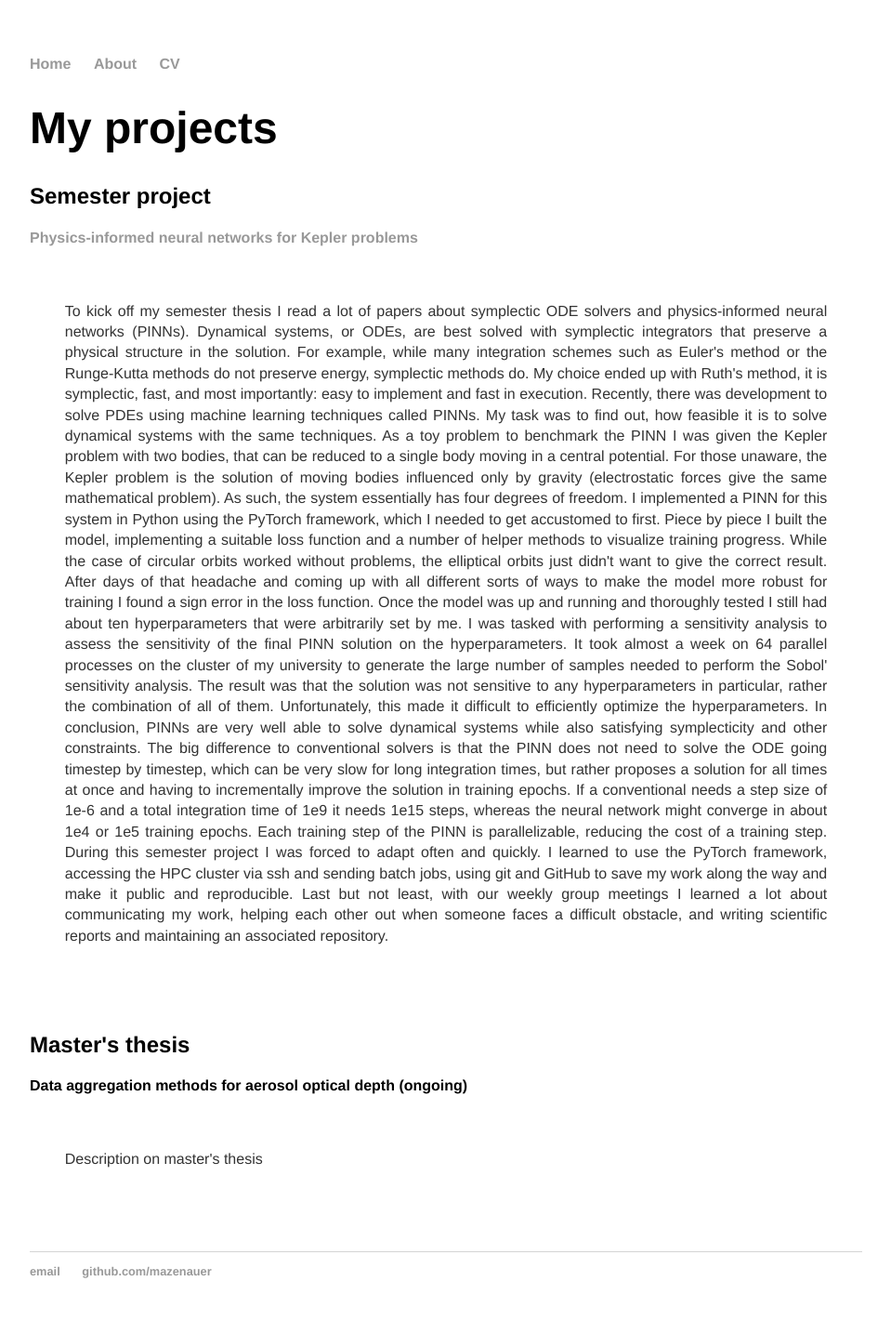
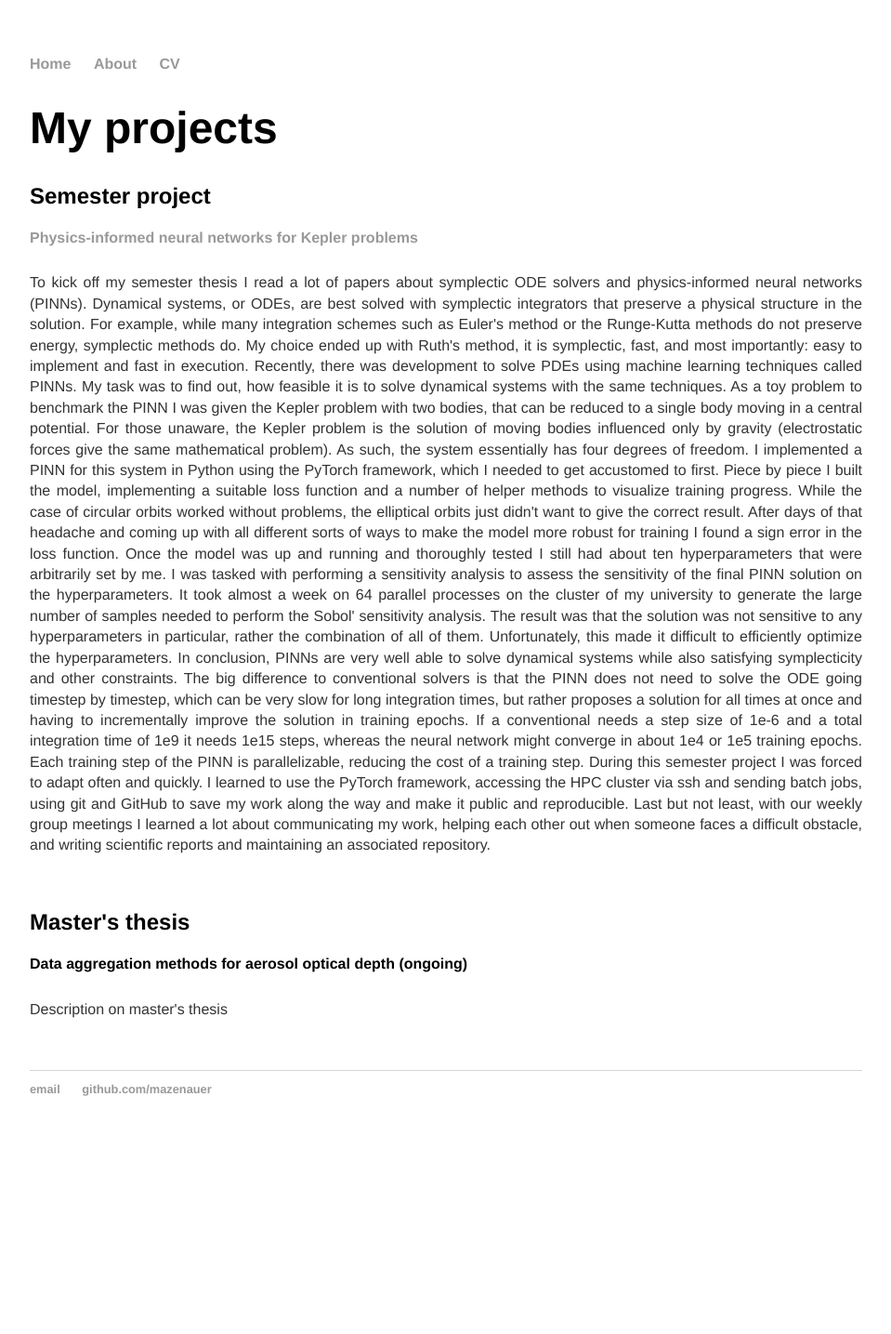
Before and after one commit to mazenauer/mazenauer.github.io, a Jekyll site: the page built from about/projects.html, in a window 1280 px wide. Shown: the whole page at 93% size, without its empty margins (160-1119 px from the left). Built offline with Jekyll 4.4.1, drawn with Linux system fonts in a browser that asks for light colours; after the commit the page ends 1239 px from its top, so only the background shows below that.

Commit message:
Update main.css

```diff
--- a/css/main.css
+++ b/css/main.css
@@ -64,7 +64,7 @@ dd {
 .project {
     font-weight: normal;
     /*font-family: 'Serif';*/
-    padding: 1cm;
+    padding: 0.2cm 0cm 0.1cm;
     text-align: justify;
     line-heigh:150%;
     /*font-size: 0.8em;*/
```
